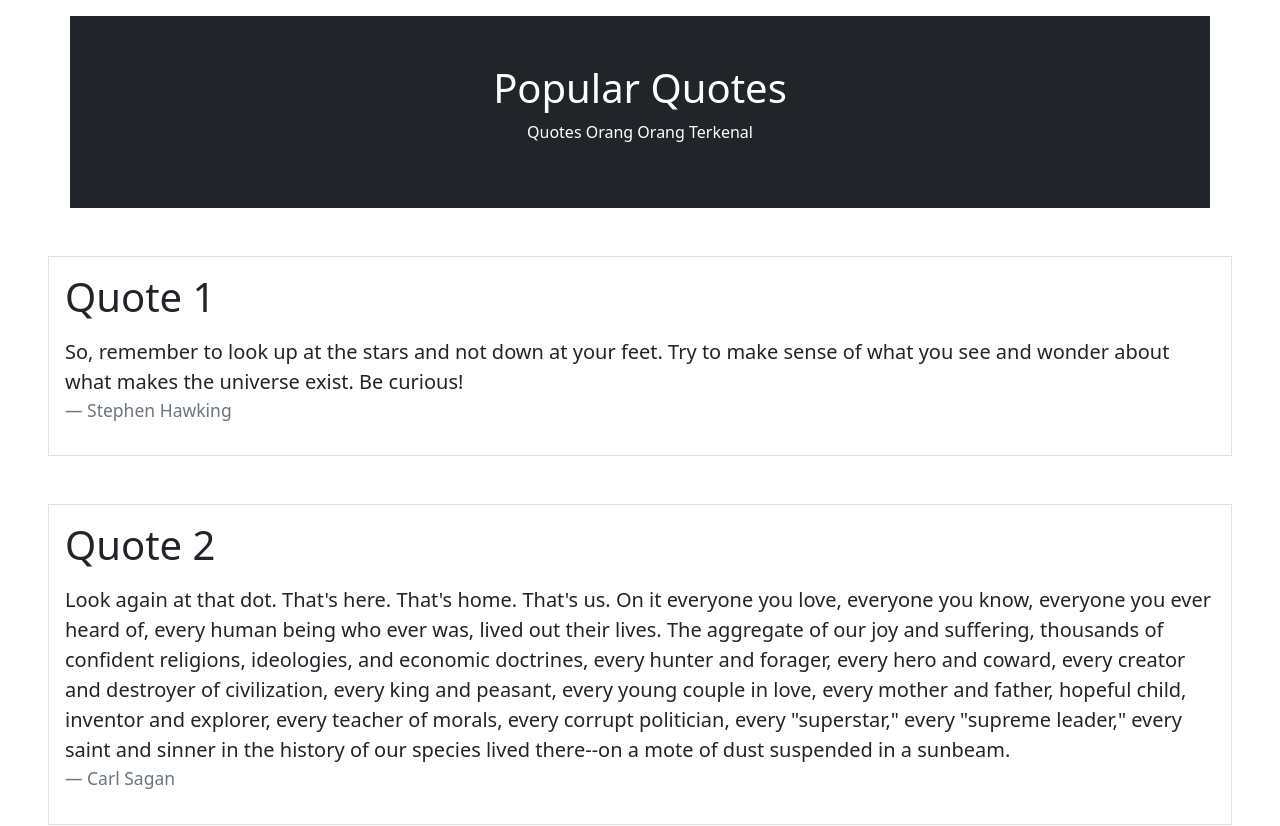
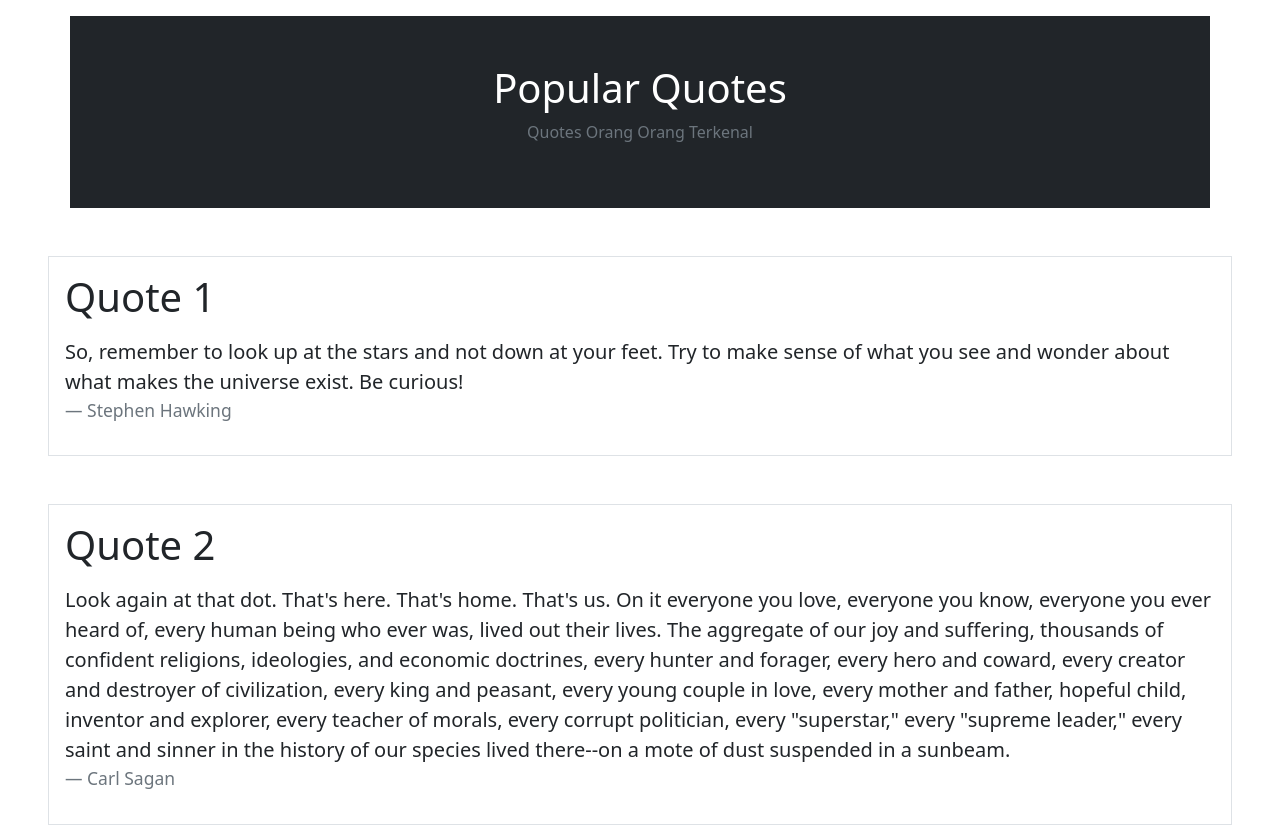
Before and after one commit to Cangcorangsz/popular-quotes, a plain HTML site: page index.html in a window 1280 px wide. Shown: the top 826 px of the page. Drawn offline with nearby package versions, Linux system fonts and the light colour scheme.

Commit message:
Update secodary heading

```diff
--- a/index.html
+++ b/index.html
@@ -12,7 +12,7 @@
     <!-- Head -->
     <div class="container-md bg-dark text-white p-5 my-3 text-center">
         <h1>Popular Quotes</h1>
-        <p>Quotes Orang Orang Terkenal</p>
+        <p class=text-secondary>Quotes Orang Orang Terkenal</p>
     </div>
 
     <!-- Quotes 1 -->
```
